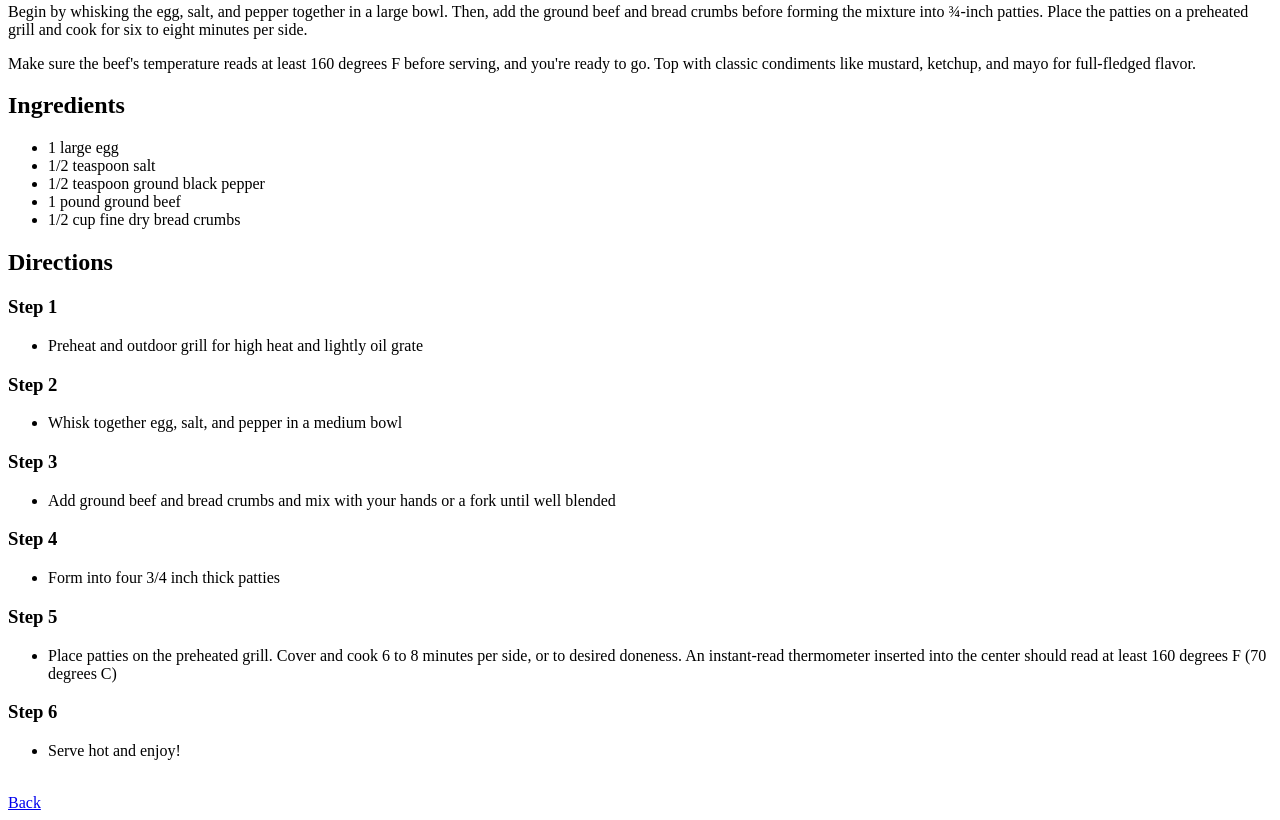
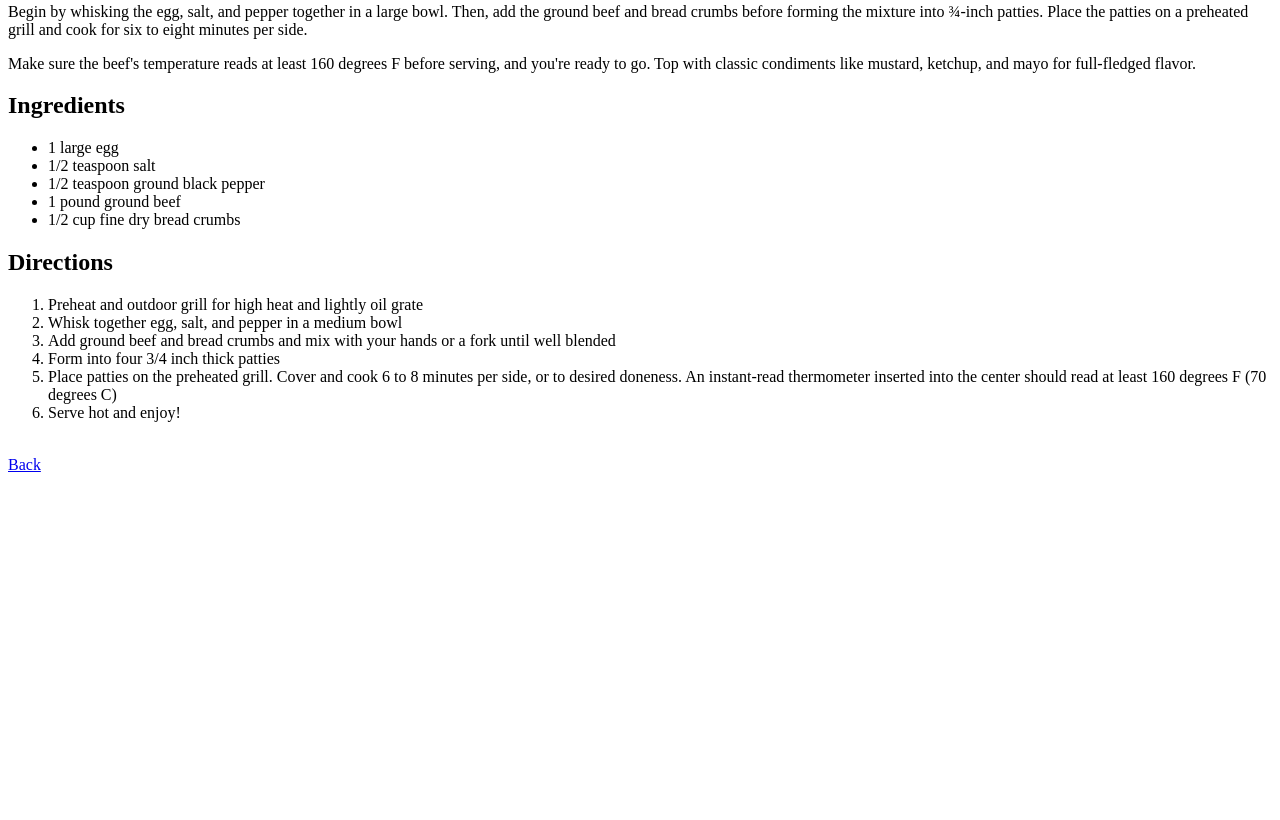
Before and after one commit to Khaijuu/odin-project, a plain HTML site: page repos/odin-recipes/recipes/burger.html in a window 1280 px wide. Shown: the part 1005-1825 px from the top of the page. After the commit the page ends 1487 px from the top, so only its background shows below. Drawn offline with Linux system fonts and the light colour scheme.

Commit message:
Changing burger.html lists

```diff
--- a/repos/odin-recipes/recipes/burger.html
+++ b/repos/odin-recipes/recipes/burger.html
@@ -23,30 +23,14 @@
         <li>1/2 cup fine dry bread crumbs</li>
     </ul>
     <h2>Directions</h2>
-    <h3>Step 1</h3>
-    <ul>
+    <ol>
         <li>Preheat and outdoor grill for high heat and lightly oil grate</li>
-    </ul>
-    <h3>Step 2</h3>
-    <ul>
         <li>Whisk together egg, salt, and pepper in a medium bowl</li>
-    </ul>
-    <h3>Step 3</h3>
-    <ul>
         <li>Add ground beef and bread crumbs and mix with your hands or a fork until well blended</li>
-    </ul>
-    <h3>Step 4</h3>
-    <ul>
         <li>Form into four 3/4 inch thick patties</li>
-    </ul>
-    <h3>Step 5</h3>
-    <ul>
         <li>Place patties on the preheated grill. Cover and cook 6 to 8 minutes per side, or to desired doneness. An instant-read thermometer inserted into the center should read at least 160 degrees F (70 degrees C)</li>
-    </ul>
-    <h3>Step 6</h3>
-    <ul>
         <li>Serve hot and enjoy!</li>
-    </ul>
+    </ol>
     <br>
     <a href="../index.html">Back</a>
 </body>
```
